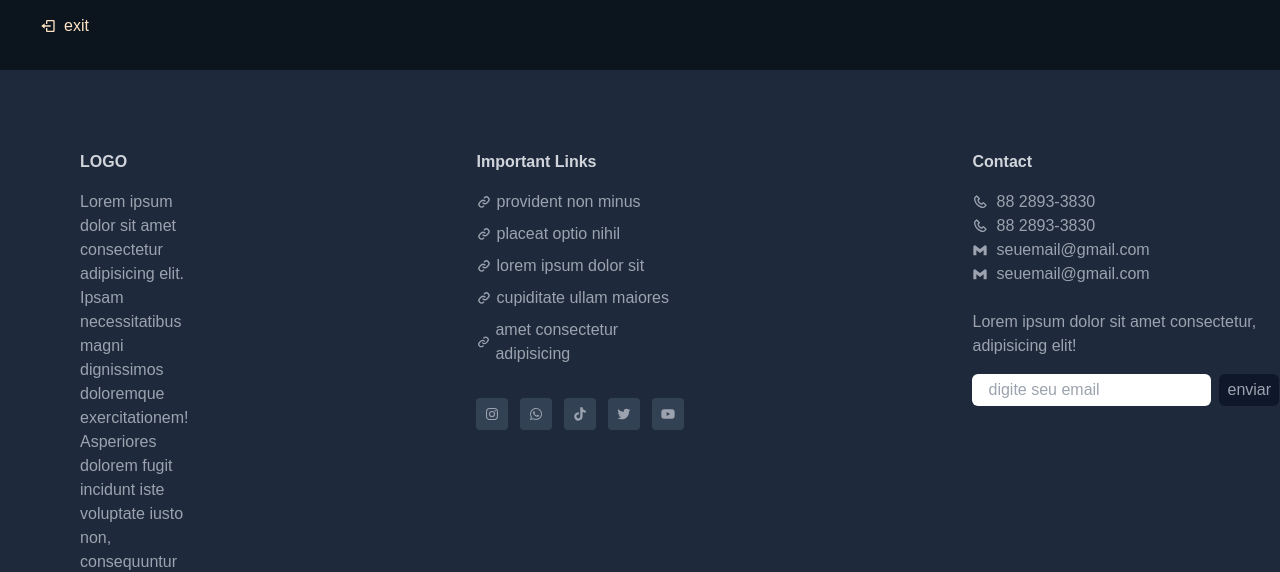
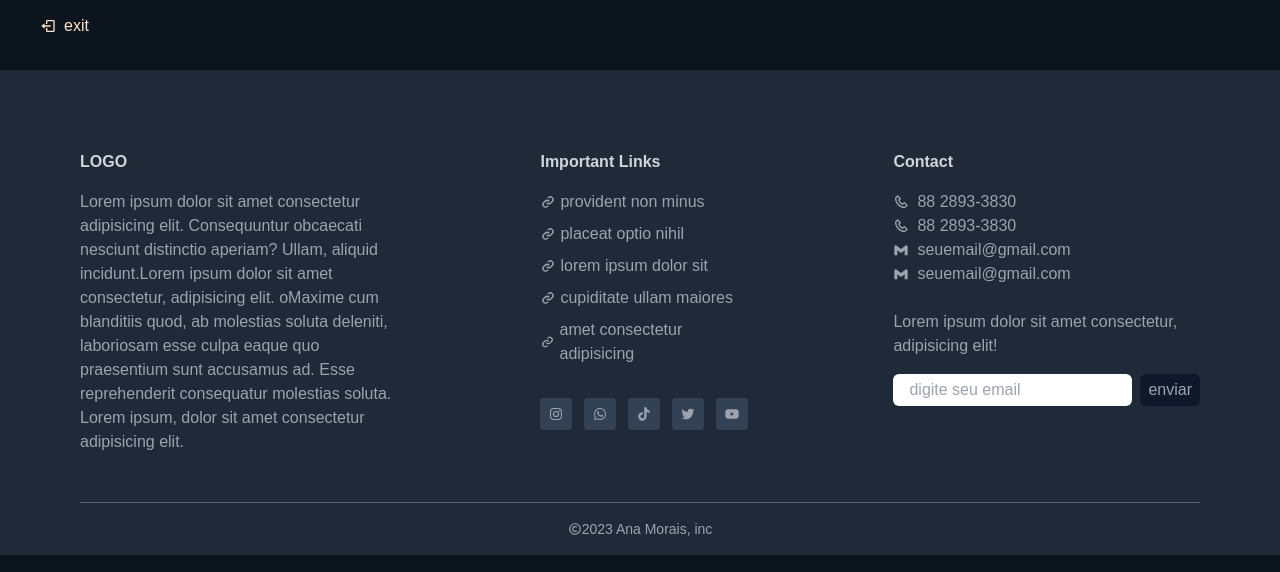
Before and after one commit to anamoraisdev/Movie, a React (Vite) app: page / in a window 1280 px wide. Shown: the part 235-807 px from the top of the page. Built offline with nearby package versions, Linux system fonts and the light colour scheme; no server answers.

Commit message:
ajustes footer, ajuste cores...

```diff
--- a/src/components/filter.tsx
+++ b/src/components/filter.tsx
@@ -20,9 +20,6 @@ const Filter = () => {
         if (isFiltering) {
             setIsFiltering(false)
             const infoRefresh: PropsFilter = {id: id, type: "filter", isFiltering: false }
-
-            console.log("refresh:", isFiltering)
-
             dispatch(searchMovies(infoRefresh))
         } else {
             setIsFiltering(true)
--- a/src/components/footer.tsx
+++ b/src/components/footer.tsx
@@ -1,18 +1,15 @@
-import { BiCopy, BiCopyright, BiLink, BiLogoGmail, BiLogoInstagram, BiLogoTiktok, BiLogoTwitter, BiLogoWhatsapp, BiLogoYoutube, BiPhone } from "react-icons/bi";
+import { BiCopyright, BiLink, BiLogoGmail, BiLogoInstagram, BiLogoTiktok, BiLogoTwitter, BiLogoWhatsapp, BiLogoYoutube, BiPhone } from "react-icons/bi";
 
 const Footer = () => {
     return (
-        <div className="bg-slate-800 px-20 pt-20 pb-4 flex flex-col gap-2">
+        <div className="bg-gray-800 px-20 pt-20 pb-4 flex flex-col gap-2">
 
-            <div className="flex gap-72 text-gray-400">
+            <div className="flex gap-36 text-gray-400 justify-center">
                 <div className="w-[30%] flex flex-col gap-4">
                     <h1 className="font-bold text-gray-300 text-medium">LOGO</h1>
-                    <p>Lorem ipsum dolor sit amet consectetur adipisicing elit. Ipsam necessitatibus magni dignissimos doloremque exercitationem! Asperiores dolorem fugit incidunt iste voluptate iusto non, consequuntur obcaecati nesciunt distinctio aperiam? Ullam, aliquid incidunt.Lorem ipsum dolor sit amet consectetur, adipisicing elit. oMaxime cum blanditiis quod, ab molestias soluta deleniti, laboriosam esse culpa eaque quo praesentium sunt accusamus ad. Esse reprehenderit consequatur molestias soluta. Lorem ipsum, dolor sit amet consectetur adipisicing elit.</p>
+                    <p>Lorem ipsum dolor sit amet consectetur adipisicing elit. Consequuntur obcaecati nesciunt distinctio aperiam? Ullam, aliquid incidunt.Lorem ipsum dolor sit amet consectetur, adipisicing elit. oMaxime cum blanditiis quod, ab molestias soluta deleniti, laboriosam esse culpa eaque quo praesentium sunt accusamus ad. Esse reprehenderit consequatur molestias soluta. Lorem ipsum, dolor sit amet consectetur adipisicing elit.</p>
 
                 </div>
-
-
-
                 <div className="flex flex-col gap-4">
                     <h1 className="font-bold text-gray-300">Important Links</h1>
                     <div className="flex flex-col gap-2">
@@ -84,12 +81,12 @@ const Footer = () => {
             </div>
 
 
-                <hr className="mt-10 opacity-30"></hr>
+            <hr className="mt-10 opacity-30"></hr>
 
-                <div className="flex text-gray-400 justify-center text-sm items-center mt-2" >
-                    <BiCopyright />
-                    <p>2023 Ana Morais, inc</p>
-                </div>
+            <div className="flex text-gray-400 justify-center text-sm items-center mt-2" >
+                <BiCopyright />
+                <p>2023 Ana Morais, inc</p>
+            </div>
 
         </div>
     )
--- a/src/components/upcomingList.tsx
+++ b/src/components/upcomingList.tsx
@@ -13,7 +13,7 @@ const UpcomingList = ({ itens, title }: PropsMoviesSeries) => {
                 <div className="flex flex-col gap-4">
                     {itens && itens.map((item, index)  => index < 6 &&
                     <a key={item.id} onClick={() => navigate(item.isMovie ? `/movies/${`m${item.id}`}` : `/series/${`s${item.id}`}`)}>
-                        <main  className="bg-slate-600 p-2 rounded-lg" >
+                        <main  className="bg-gray-800 p-2 rounded-lg" >
                             <div className="min-w-[15rem] max-w-[15rem]">
                                 <img alt={`poster do filme ${item.name}`} src={`https://image.tmdb.org/t/p/w500/${item.backdrop}`} className="rounded-lg w-[30]" />
                             </div>
--- a/src/interfaces/response.ts
+++ b/src/interfaces/response.ts
@@ -31,6 +31,7 @@ export interface PropsFilter {
     id?: number,
     type: string
     isFiltering: boolean | undefined
+
 }
 export interface ResponseSearch {
     data: {
```
